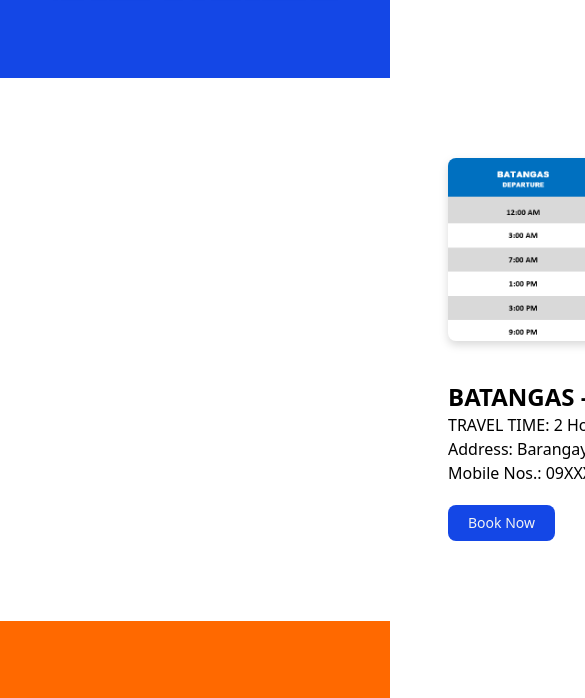
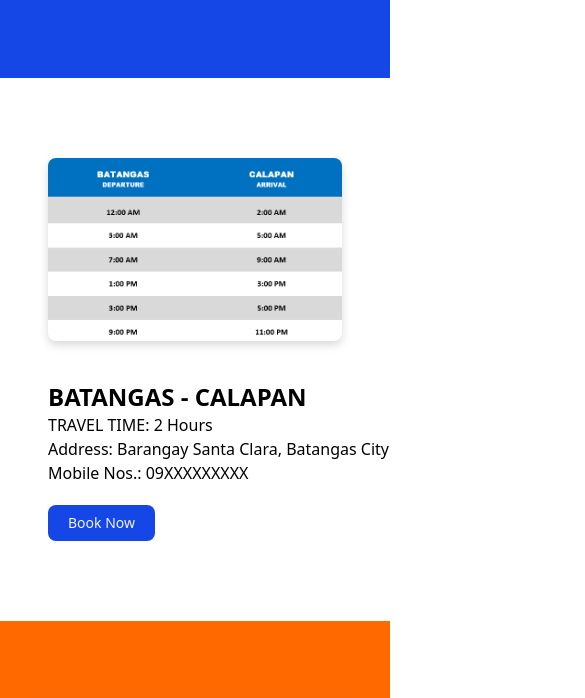
Before and after one commit to Grizzey/rorosite-front, a plain HTML site: page pages/booking.html in a window 390 px wide. Shown: the part 122-820 px from the top of the page, 585 px wide, since content can reach past the window. Drawn offline with nearby package versions, Linux system fonts and the light colour scheme; no server answers.

Commit message:
fix first block going to the right

```diff
--- a/pages/booking.html
+++ b/pages/booking.html
@@ -62,7 +62,7 @@
         <!-- MAIN CONTENTS HERE PLS -->
 
         <section
-            class="flex flex-col-reverse justify-center w-full py-20 px-12 gap-10 mx-100 sm:mx-10 sm:flex-row sm:px-6 bg-white text-center">
+            class="flex flex-col-reverse justify-center w-full py-20 px-12 gap-10 sm:mx-10 sm:flex-row sm:px-6 bg-white text-center">
             <div class="flex flex-col text-left w-max justify-center">
                 <h2 class="text-2xl sm:text-3xl font-bold text-black">BATANGAS - CALAPAN</h2>
                 <p class="text-left">
```
